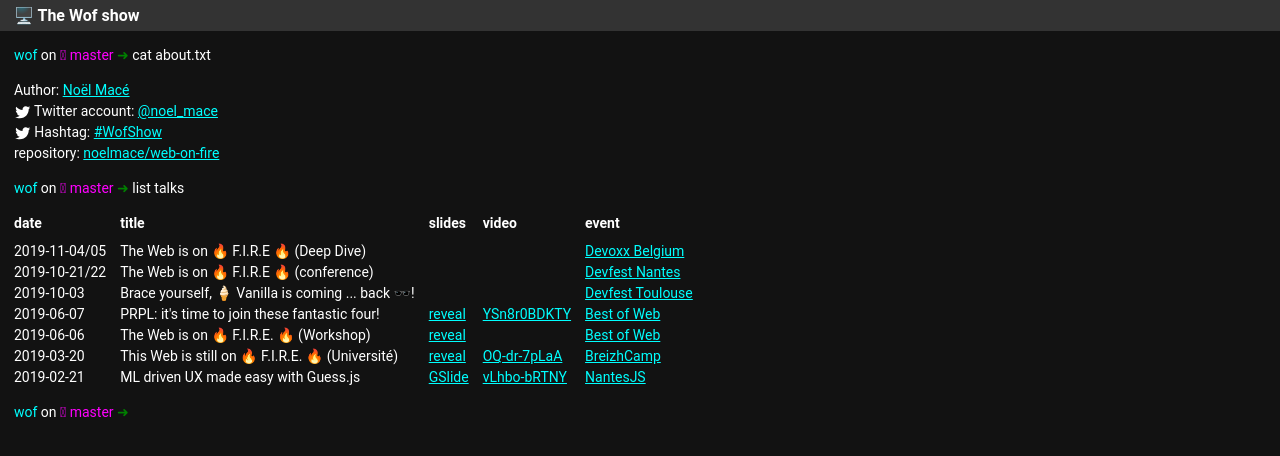
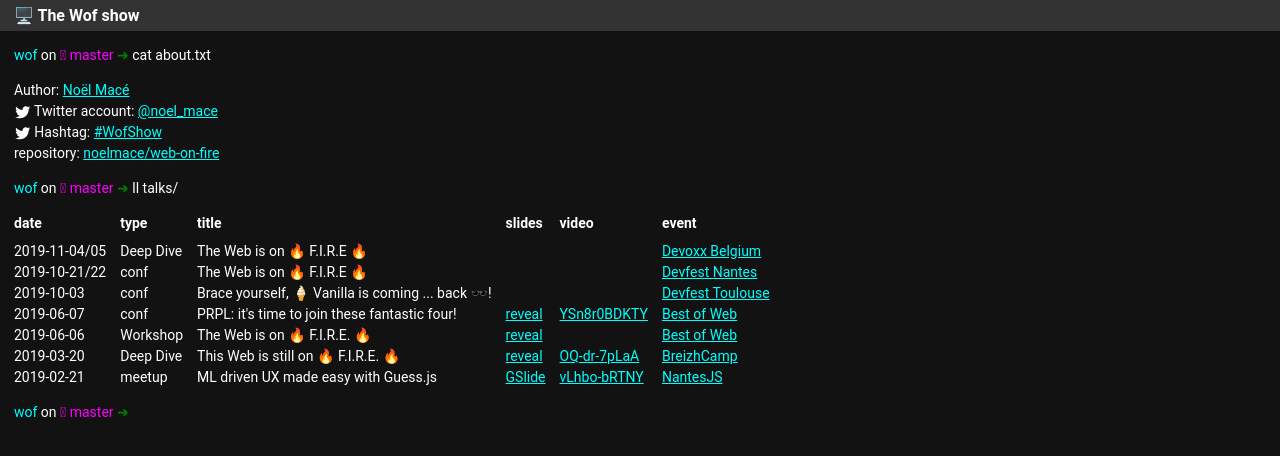
Before and after one commit to noelmace/wofshow-console, a plain HTML site: page index.html in a window 1280 px wide. Drawn offline with Linux system fonts and the light colour scheme; a web font is replaced by a local one.

Commit message:
feat: talk type

```diff
--- a/index.html
+++ b/index.html
@@ -155,21 +155,25 @@
           grid-column: 1;
         }
 
-        .talk-title {
+        .talk-type {
           grid-column: 2;
         }
 
+        .talk-title {
+          grid-column: 3;
+        }
+
         .slides {
-          grid-column: 3;
+          grid-column: 4;
 
         }
 
         .youtube {
-          grid-column: 4;
+          grid-column: 5;
         }
 
         .event {
-          grid-column: 5;
+          grid-column: 6;
         }
 
         .head {
@@ -207,6 +211,9 @@
         .youtube:before {
           content: 'Video: ';
         }
+        .talk-type:before {
+          content: 'Type: ';
+        }
       }
 
     </style>
@@ -238,31 +245,36 @@
         <div>repository: <a href="https://github.com/noelmace/web-on-fire">noelmace/web-on-fire</a></div>
       </div>
       <div class="section-title">
-        <span class="path"></span><span class="on"></span><span class="branch"></span><span class="prompt"></span>list talks
+        <span class="path"></span><span class="on"></span><span class="branch"></span><span class="prompt"></span>ll talks/
       </div>
       <div class="talks">
         <div class="date head">date</div>
+        <div class="talk-type head">type</div>
         <div class="talk-title head">title</div>
         <div class="slides head">slides</div>
         <div class="youtube head">video</div>
         <div class="event head">event</div>
 
         <div class="date">2019-11-04/05</div>
-        <div class="talk-title">The Web is on 🔥 F.I.R.E 🔥 (Deep Dive)</div>
+        <div class="talk-type">Deep Dive</div>
+        <div class="talk-title">The Web is on 🔥 F.I.R.E 🔥</div>
         <div class="event"><a href="https://devoxx.be/speaker-details/?id=50822" target="_blank">Devoxx Belgium</a></div>
         <span class="divider"></span>
 
         <div class="date">2019-10-21/22</div>
-        <div class="talk-title">The Web is on 🔥 F.I.R.E 🔥 (conference)</div>
+        <div class="talk-type">conf</div>
+        <div class="talk-title">The Web is on 🔥 F.I.R.E 🔥</div>
         <div class="event"><a href="https://devfest.gdgnantes.com/" target="_blank">Devfest Nantes</a></div>
         <span class="divider"></span>
 
         <div class="date">2019-10-03</div>
+        <div class="talk-type">conf</div>
         <div class="talk-title">Brace yourself, 🍦 Vanilla is coming ... back 🕶️!</div>
         <div class="event" ><a href="https://devfesttoulouse.fr/sessions/brace_yourself__vanilla_is_coming__back__/"  target="_blank">Devfest Toulouse</a></div>
         <span class="divider"></span>
 
         <div class="date">2019-06-07</div>
+        <div class="talk-type">conf</div>
         <div class="talk-title">PRPL: it's time to join these fantastic four!</div>
         <div class="slides"><a href="https://reveal.wof.show/BoW-PRPL-2019.html">reveal</a></div>
         <div class="youtube"><a href="https://youtu.be/YSn8r0BDKTY" target="_blank">YSn8r0BDKTY</a></div>
@@ -270,19 +282,22 @@
         <span class="divider"></span>
 
         <div class="date">2019-06-06</div>
-        <div class="talk-title">The Web is on 🔥 F.I.R.E. 🔥 (Workshop)</div>
+        <div class="talk-type">Workshop</div>
+        <div class="talk-title">The Web is on 🔥 F.I.R.E. 🔥</div>
         <div class="slides"><a href="https://revealjs.wof.show/BoW-workshop-2019.html">reveal</a></div>
         <div class="event"><a href="http://bestofweb.paris/"  target="_blank">Best of Web</a></div>
         <span class="divider"></span>
 
         <div class="date">2019-03-20</div>
-        <div class="talk-title">This Web is still on 🔥 F.I.R.E. 🔥 (Université)</div>
+        <div class="talk-type">Deep Dive</div>
+        <div class="talk-title">This Web is still on 🔥 F.I.R.E. 🔥</div>
         <div class="slides"><a href="https://revealjs.wof.show/breizhcamp-2019.html">reveal</a></div>
         <div class="youtube"><a href="https://youtu.be/OQ-dr-7pLaA" target="_blank">OQ-dr-7pLaA</a></div>
         <div class="event"><a href="https://www.breizhcamp.org/"  target="_blank">BreizhCamp</a></div>
         <span class="divider"></span>
 
         <div class="date">2019-02-21</div>
+        <div class="talk-type">meetup</div>
         <div class="talk-title">ML driven UX made easy with Guess.js</div>
         <div class="slides">
           <a href="https://docs.google.com/presentation/d/1oh7UBH1FhA5K333au5cqG3Pean57kPXD8lpDj-ELJXk/edit?usp=sharing" target="_blank">
```
